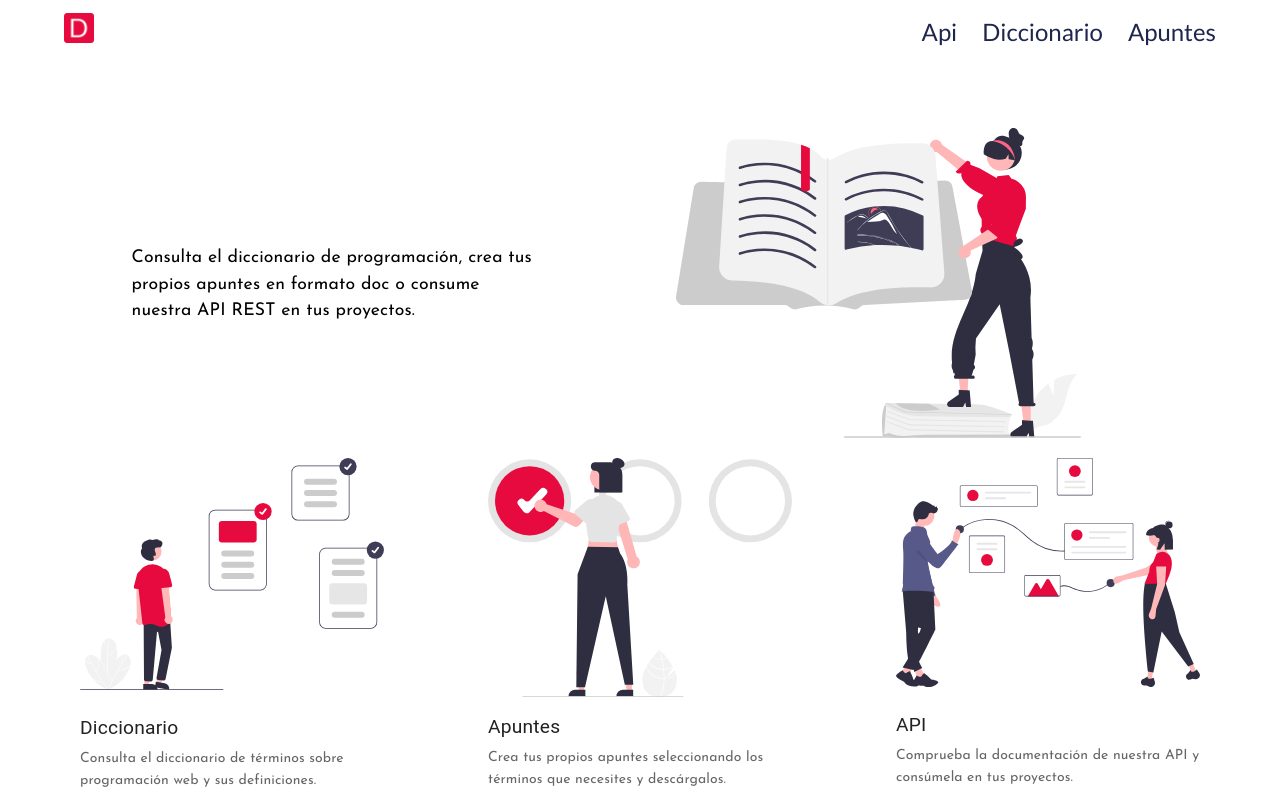
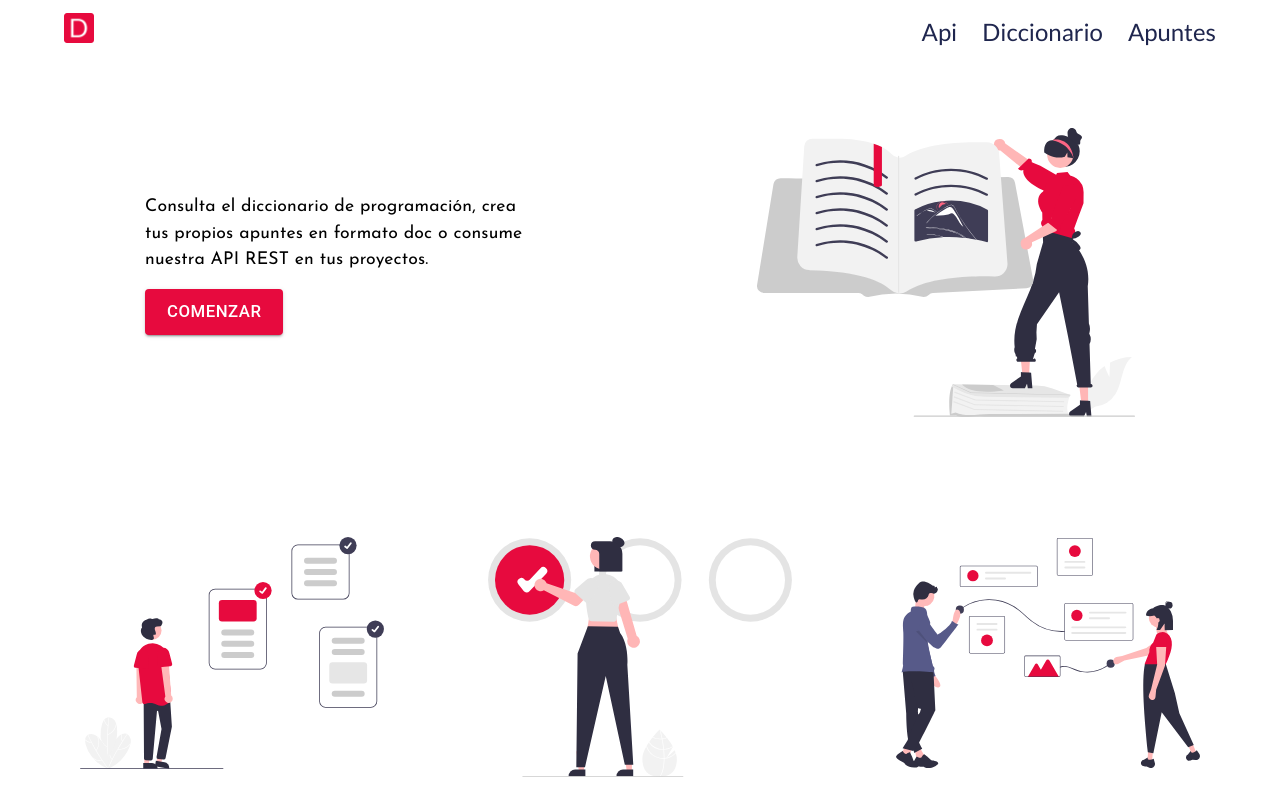
Before and after one commit to diego-rg/react-diccionario-programacion, a React (Create React App) app: page / in a window 1280 px wide. Shown: the top 797 px of the page. Built offline with nearby package versions, Linux system fonts and the light colour scheme; no server answers.

Commit message:
intro section

```diff
--- a/src/components/Home.js
+++ b/src/components/Home.js
@@ -2,39 +2,75 @@ import React from "react";
 
 import LinkNav from "./LinkNav";
 
-import { Box, Typography, Grid } from "@mui/material";
+import { Box, Typography, Grid, Button } from "@mui/material";
 import { Card, CardContent, CardMedia, CardActionArea } from "@mui/material";
 
 const Home = () => {
   return (
     <Box component="main" sx={{ marginY: 8 }}>
       <Grid spacing={9} container alignItems="center" justifyContent="center">
-        <Grid item xs={12} sm={6} md={6}>
+        <Grid item xs={12} sm={12} md={6}>
           <Typography
             variant="body1"
             component="p"
             sx={{
-              marginX: "auto",
-              maxWidth: {md: "75%"},
+              margin: "auto",
+              maxWidth: { md: "70%" },
               textAlign: { xs: "center", sm: "center", md: "start" },
             }}
           >
             Consulta el diccionario de programación, crea tus propios apuntes en
             formato doc o consume nuestra API REST en tus proyectos.
           </Typography>
+          <Box
+            sx={{
+              margin: "auto",
+              maxWidth: { md: "70%" },
+              textAlign: { xs: "center", sm: "center", md: "start" },
+            }}
+          >
+            <Button
+              sx={{
+                marginY: 2,
+                fontSize: {
+                  xs: "0.8rem",
+                  sm: "1.05rem",
+                },
+              }}
+              size="large"
+              variant="contained"
+              color="primary"
+              href="#info"
+            >
+              Comenzar
+            </Button>
+          </Box>
         </Grid>
 
-        <Grid item xs={12} sm={6} md={6}>
+        <Grid
+          item
+          xs={12}
+          sm={12}
+          md={6}
+          sx={{ display: "flex", justifyContent: "center" }}
+        >
           <Box
             component="img"
             src="/book.svg"
-            width="75%"
+            width="70%"
             alt="Imagen de una mujer con un libro"
           ></Box>
         </Grid>
       </Grid>
 
-      <Grid spacing={9} container>
+      <Grid
+        id="info"
+        spacing={9}
+        container
+        sx={{ marginY: 4 }}
+        alignItems="center"
+        justifyContent="center"
+      >
         <Grid item xs={12} sm={6} md={4}>
           <LinkNav href="/dictionary">
             <Card
```
